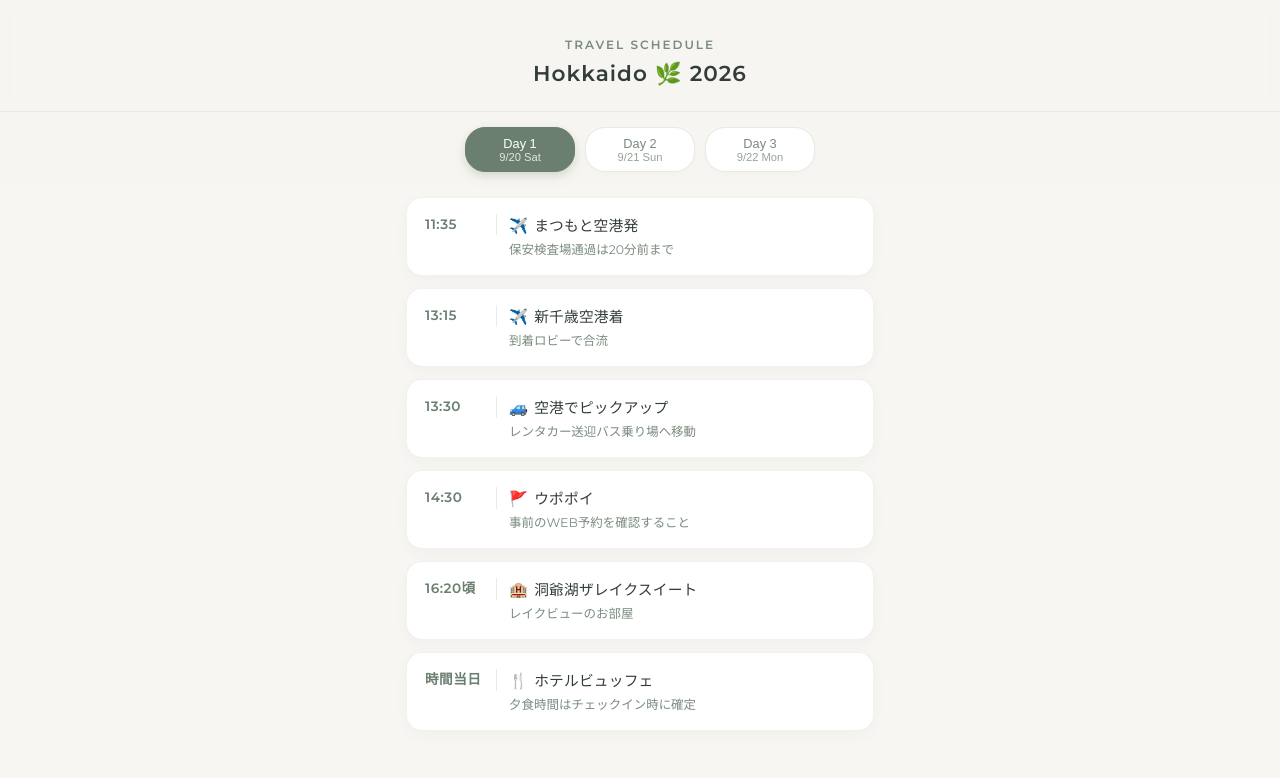
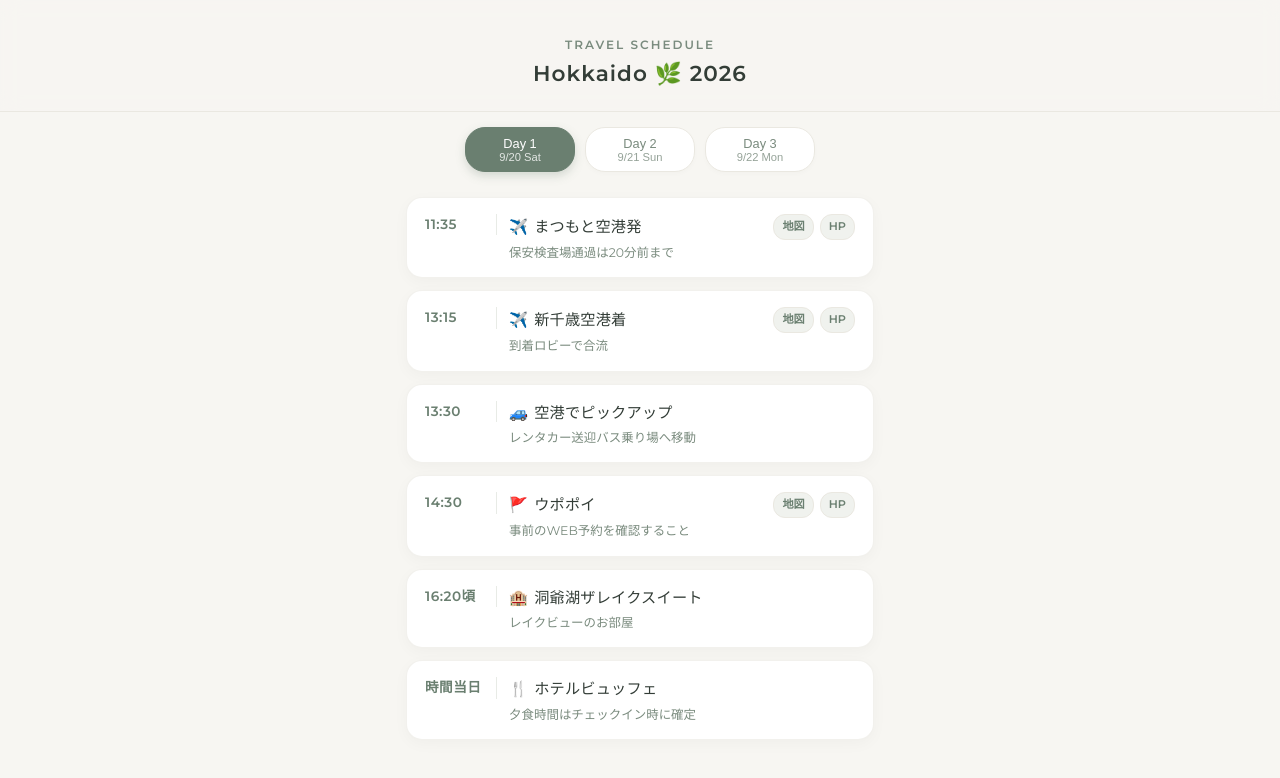
Before and after one commit to cnlkq190/HokkaidoTrip2026, a plain HTML site: page index.html in a window 1280 px wide. Drawn offline with Linux system fonts and the light colour scheme.

Commit message:
Update index.html

```diff
--- a/index.html
+++ b/index.html
@@ -4,21 +4,21 @@
   <meta charset="UTF-8">
   <meta name="viewport" content="width=device-width, initial-scale=1.0">
   <title>Hokkaido Trip 2026</title>
-  <!-- おしゃれな英文フォントの読み込み -->
   <link rel="preconnect" href="https://fonts.googleapis.com">
   <link rel="preconnect" href="https://fonts.gstatic.com" crossorigin>
   <link href="https://fonts.googleapis.com/css2?family=Montserrat:wght@400;600&family=Noto+Sans+JP:wght@300;400;500;700&display=swap" rel="stylesheet">
 
   <style>
     :root {
-      --bg-color: #f7f6f2;          /* やわらかいオフトーンベージュ */
+      --bg-color: #f7f6f2;
       --card-bg: #ffffff;
-      --text-main: #333d37;        /* 濃いセージダークグリーン */
-      --text-sub: #7a8b7e;         /* くすみグリーン */
-      --accent-color: #6a7f70;     /* セージグリーン */
-      --accent-light: #e8ebe6;     /* パステルセージ */
+      --text-main: #333d37;
+      --text-sub: #7a8b7e;
+      --accent-color: #6a7f70;
+      --accent-light: #e8ebe6;
       --border-color: #eae8e1;
       --pending-bg: #fafaf8;
+      --btn-bg: #f0f2ee;
     }
 
     * {
@@ -36,7 +36,6 @@
       -webkit-font-smoothing: antialiased;
     }
 
-    /* ヘッダーデザイン */
     header {
       background-color: var(--bg-color);
       text-align: center;
@@ -65,7 +64,6 @@
       color: var(--text-main);
     }
 
-    /* タブナビゲーション */
     .tab-nav {
       display: flex;
       justify-content: center;
@@ -106,7 +104,6 @@
       box-shadow: 0 4px 10px rgba(106, 127, 112, 0.25);
     }
 
-    /* コンテナ */
     .schedule-container {
       max-width: 500px;
       margin: 10px auto 0;
@@ -121,7 +118,6 @@
       display: block;
     }
 
-    /* カードアイテム */
     .timeline-item {
       display: flex;
       align-items: flex-start;
@@ -131,13 +127,6 @@
       padding: 16px 18px;
       box-shadow: 0 4px 15px rgba(0,0,0,0.03);
       border: 1px solid rgba(234, 232, 225, 0.6);
-      transition: transform 0.2s ease;
-    }
-
-    .timeline-item.pending {
-      background: var(--pending-bg);
-      border: 1px dashed #d1cfc7;
-      box-shadow: none;
     }
 
     .time-box {
@@ -156,13 +145,17 @@
       flex: 1;
     }
 
-    .location-name {
-      font-size: 0.92rem;
-      font-weight: 500;
-      color: var(--text-main);
+    .location-header {
       display: flex;
       justify-content: space-between;
       align-items: center;
+      margin-bottom: 4px;
+    }
+
+    .location-name {
+      font-size: 0.95rem;
+      font-weight: 500;
+      color: var(--text-main);
       letter-spacing: 0.2px;
     }
 
@@ -171,24 +164,38 @@
       font-size: 0.95rem;
     }
 
-    .link-icon {
-      text-decoration: none;
-      font-size: 0.9rem;
+    /* リンクボタンのデザイン */
+    .button-group {
+      display: flex;
+      gap: 6px;
       margin-left: 8px;
-      opacity: 0.7;
-      transition: opacity 0.2s;
     }
 
-    .link-icon:hover {
-      opacity: 1;
+    .link-btn {
+      text-decoration: none;
+      font-size: 0.7rem;
+      padding: 3px 8px;
+      border-radius: 12px;
+      background-color: var(--btn-bg);
+      color: var(--accent-color);
+      font-weight: 600;
+      border: 1px solid var(--border-color);
+      transition: all 0.2s ease;
+      white-space: nowrap;
+    }
+
+    .link-btn:active {
+      background-color: var(--accent-color);
+      color: #fff;
     }
 
     .description {
       font-size: 0.78rem;
       color: var(--text-sub);
-      margin-top: 3px;
+      margin-top: 4px;
       font-weight: 300;
       line-height: 1.4;
+      white-space: pre-wrap;
     }
   </style>
 </head>
@@ -212,54 +219,10 @@
   </main>
 
   <script>
-    // ローカルで開いた場合の予備データ（CORSエラー対策）
-    const fallbackData = {
-      0: [
-        { time: "11:35", genre: "✈️", location: "まつもと空港発", desc: "フライト準備", link: "" },
-        { time: "13:15", genre: "✈️", location: "新千歳空港着", desc: "到着・荷物ピックアップ", link: "" },
-        { time: "13:30", genre: "🚙", location: "空港でピックアップ", desc: "レンタカー受取移動", link: "" },
-        { time: "14:30", genre: "🚩", location: "ウポポイ", desc: "民族共生象徴空間を観光", link: "" },
-        { time: "16:20頃", genre: "🏨", location: "洞爺湖ザレイクスイート", desc: "チェックイン", link: "" },
-        { time: "時間当日", genre: "🍴", location: "ホテルビュッフェ", desc: "夕食", link: "" }
-      ],
-      1: [
-        { time: "08:00", genre: "🍴", location: "ホテルビュッフェ", desc: "朝食", link: "" },
-        { time: "08:45", genre: "🚙", location: "ホテル発", desc: "小樽方面へ移動", link: "" },
-        { time: "11:00", genre: "🚩", location: "おたる水族館", desc: "水族館見学", link: "" },
-        { time: "13:05", genre: "🚶", location: "おたる水族館発", desc: "徒歩で食堂へ移動", link: "" },
-        { time: "13:10", genre: "🍴", location: "青塚食堂", desc: "昼食", link: "" },
-        { time: "14:10", genre: "🚙", location: "青塚食堂発", desc: "小樽市内中心部へ移動", link: "" },
-        { time: "14:25", genre: "🚩", location: "小樽運河・北一ガラス・ルタオ", desc: "散策・お買い物・スイーツ", link: "" },
-        { time: "16:00", genre: "🚙", location: "ルタオ等発", desc: "ホテルへ移動", link: "" },
-        { time: "16:10", genre: "🏨", location: "小樽オーセントホテル", desc: "チェックイン・休憩", link: "" },
-        { time: "17:50", genre: "🚶", location: "おたる政寿司本店", desc: "夕食（徒歩移動）", link: "" }
-      ],
-      2: [
-        { time: "08:00", genre: "🍴", location: "ホテルビュッフェ", desc: "朝食", link: "" },
-        { time: "08:45", genre: "🚙", location: "ホテル発", desc: "札幌方面へ移動", link: "" },
-        { time: "09:45", genre: "🚩", location: "札幌羊ヶ丘展望台", desc: "クラーク像・写真撮影", link: "" },
-        { time: "10:15", genre: "🚙", location: "札幌羊ヶ丘展望台発", desc: "六花亭へ移動", link: "" },
-        { time: "10:35", genre: "🚩", location: "六花亭札幌本店", desc: "喫茶・お買い物", link: "" },
-        { time: "11:30", genre: "🚙", location: "六花亭札幌本店発", desc: "空港へ移動", link: "" },
-        { time: "12:30", genre: "🚩", location: "新千歳空港", desc: "ご飯・最後のお買い物", link: "" },
-        { time: "15:40", genre: "✈️", location: "新千歳空港発", desc: "帰路フライト", link: "" },
-        { time: "17:15", genre: "✈️", location: "まつもと空港着", desc: "到着・解散", link: "" }
-      ]
-    };
-
-    // データの読み込み処理
     fetch('./schedule.json')
-      .then(response => {
-        if (!response.ok) throw new Error('ネットワークエラー');
-        return response.json();
-      })
-      .then(scheduleData => {
-        renderSchedule(scheduleData);
-      })
-      .catch(error => {
-        console.log('ローカル表示のため予備データを使用します');
-        renderSchedule(fallbackData);
-      });
+      .then(response => response.json())
+      .then(scheduleData => renderSchedule(scheduleData))
+      .catch(error => console.error('Error loading schedule:', error));
 
     function renderSchedule(scheduleData) {
       Object.keys(scheduleData).forEach(dayIndex => {
@@ -268,16 +231,27 @@
 
         let html = '';
         items.forEach(item => {
-          const isPending = item.isPending ? 'pending' : '';
-          const linkHtml = item.link ? `<a href="${item.link}" target="_blank" rel="noopener" class="link-icon">🔗</a>` : '';
+          let buttonsHtml = '';
+          if (item.map || item.hp) {
+            buttonsHtml += '<div class="button-group">';
+            if (item.map) {
+              buttonsHtml += `<a href="${item.map}" target="_blank" rel="noopener" class="link-btn">地図</a>`;
+            }
+            if (item.hp) {
+              buttonsHtml += `<a href="${item.hp}" target="_blank" rel="noopener" class="link-btn">HP</a>`;
+            }
+            buttonsHtml += '</div>';
+          }
 
           html += `
-            <div class="timeline-item ${isPending}">
+            <div class="timeline-item">
               <div class="time-box">${item.time}</div>
               <div class="info-box">
-                <div class="location-name">
-                  <span><span class="genre-icon">${item.genre || ''}</span>${item.location}</span>
-                  ${linkHtml}
+                <div class="location-header">
+                  <div class="location-name">
+                    <span class="genre-icon">${item.genre || ''}</span>${item.location}
+                  </div>
+                  ${buttonsHtml}
                 </div>
                 <div class="description">${item.desc || ''}</div>
               </div>
```
